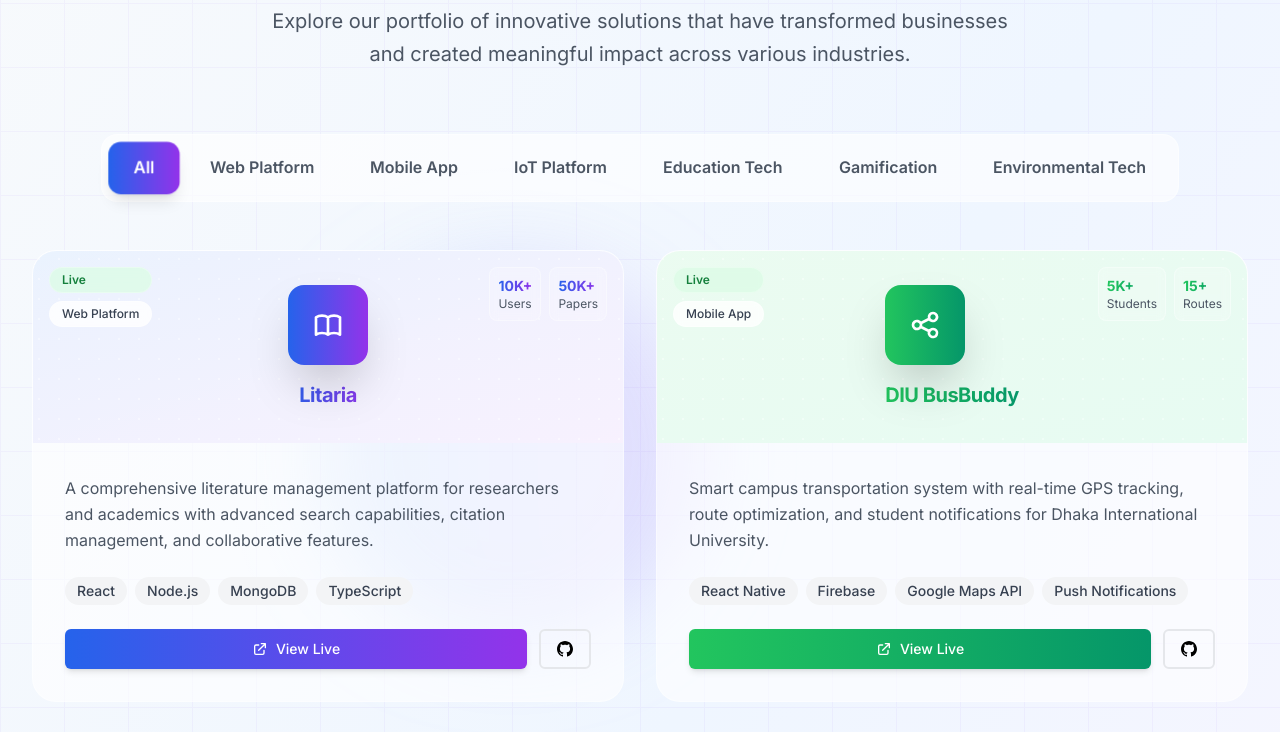
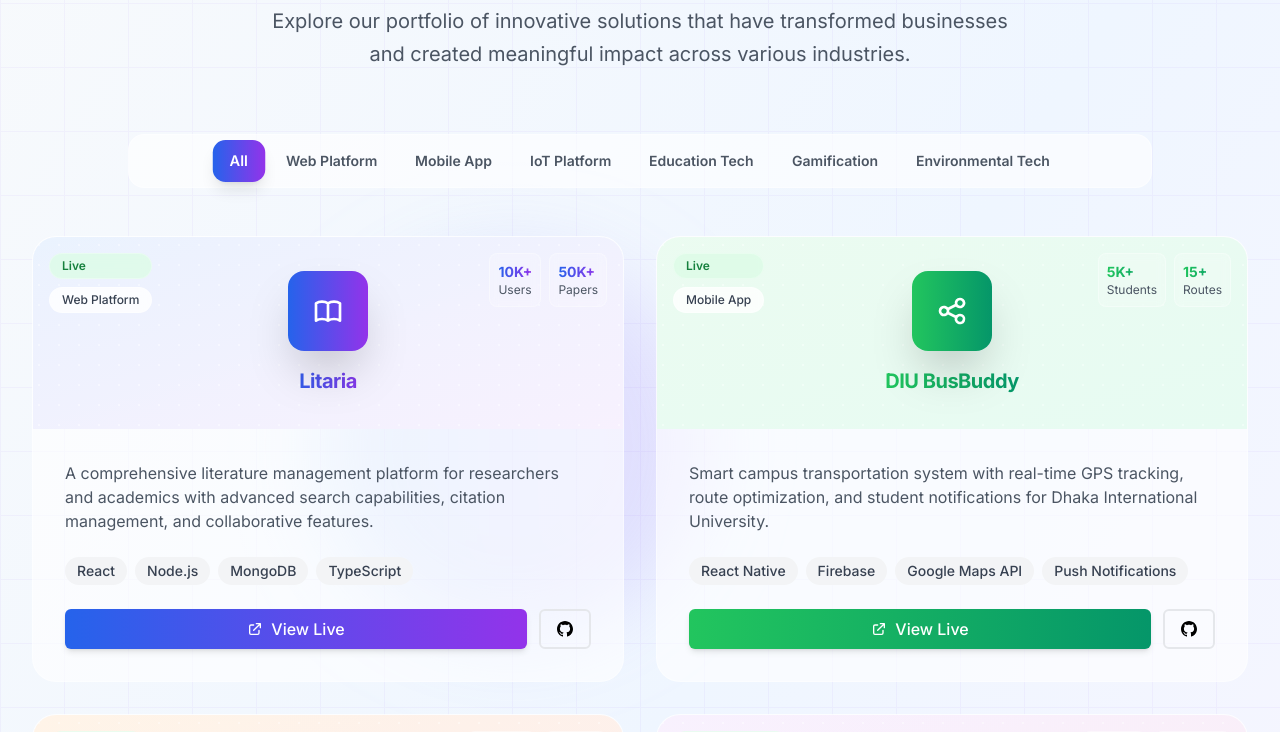
Before and after one commit to bitstreamofficial/bitstream, a Next.js app: page / in a window 1280 px wide. Shown: the part 2880-3612 px from the top of the page. Built offline with nearby package versions, Linux system fonts and the light colour scheme.

Commit message:
feat(ui): Enhance responsiveness of filter tabs and project grid in Projects and Services sections

```diff
--- a/components/sections/projects.tsx
+++ b/components/sections/projects.tsx
@@ -173,15 +173,18 @@ export function ProjectsSection() {
           </p>
         </div>
 
-        {/* Filter Tabs */}
+        {/* Filter Tabs - Responsive */}
         <div className={`flex justify-center mb-12 transition-all duration-1000 delay-600 ${isInView ? 'animate-fade-in-up' : 'opacity-0 translate-y-8'}`}>
-          <div className="bg-white/60 backdrop-blur-lg border border-white/40 rounded-2xl p-2 inline-flex gap-2">
+          <div className="w-full max-w-5xl">
+            {/* Mobile: Vertical layout */}
+            <div className="md:hidden">
+              <div className="bg-white/60 backdrop-blur-lg border border-white/40 rounded-2xl p-3 flex flex-col gap-2">
                 {categories.map((category, index) => (
                   <button
                     key={category}
                     onClick={() => setActiveFilter(category)}
                     className={`
-                  px-6 py-3 rounded-xl font-semibold transition-all duration-300 transform hover:scale-105
+                      px-4 py-3 rounded-xl font-semibold text-sm transition-all duration-300 transform hover:scale-105 whitespace-nowrap
                       ${activeFilter === category
                         ? 'bg-gradient-to-r from-blue-600 to-purple-600 text-white shadow-lg scale-105'
                         : 'text-gray-600 hover:text-gray-900 hover:bg-white/60'
@@ -195,8 +198,30 @@ export function ProjectsSection() {
               </div>
             </div>
 
-        {/* Projects Grid */}
-        <div className="grid lg:grid-cols-2 gap-8 mb-16">
+            {/* Tablet & Desktop: Single line */}
+            <div className="hidden md:flex bg-white/60 backdrop-blur-lg border border-white/40 rounded-2xl p-1.5 gap-1.5 justify-center">
+              {categories.map((category, index) => (
+                <button
+                  key={category}
+                  onClick={() => setActiveFilter(category)}
+                  className={`
+                    px-3 lg:px-4 py-2.5 rounded-xl font-semibold text-xs lg:text-sm transition-all duration-300 transform hover:scale-105 whitespace-nowrap
+                    ${activeFilter === category
+                      ? 'bg-gradient-to-r from-blue-600 to-purple-600 text-white shadow-lg scale-105'
+                      : 'text-gray-600 hover:text-gray-900 hover:bg-white/60'
+                    }
+                  `}
+                  style={{ animationDelay: `${index * 100}ms` }}
+                >
+                  {category}
+                </button>
+              ))}
+            </div>
+          </div>
+        </div>
+
+        {/* Projects Grid - Responsive */}
+        <div className="grid grid-cols-1 lg:grid-cols-2 gap-6 md:gap-8 mb-16">
           {filteredProjects.slice(0, visibleProjects).map((project, index) => (
             <div
               key={project.name}
@@ -206,7 +231,7 @@ export function ProjectsSection() {
               onMouseLeave={() => handleProjectHover(null)}
             >
               {/* Project Card */}
-              <div className="relative h-full bg-white/60 backdrop-blur-lg border border-white/40 rounded-3xl overflow-hidden transition-all duration-500 hover:bg-white/80 hover:scale-105 hover:shadow-2xl hover:shadow-black/10 cursor-pointer">
+              <div className="relative h-full bg-white/60 backdrop-blur-lg border border-white/40 rounded-2xl md:rounded-3xl overflow-hidden transition-all duration-500 hover:bg-white/80 hover:scale-105 hover:shadow-2xl hover:shadow-black/10 cursor-pointer">
 
                 {/* Hover Particles */}
                 {hoveredProject === index && (
@@ -229,7 +254,7 @@ export function ProjectsSection() {
                 )}
 
                 {/* Project Header */}
-                <div className={`relative h-48 bg-gradient-to-br ${project.bgColor} p-8 flex items-center justify-center overflow-hidden`}>
+                <div className={`relative h-40 sm:h-48 bg-gradient-to-br ${project.bgColor} p-6 sm:p-8 flex items-center justify-center overflow-hidden`}>
                   {/* Background Pattern */}
                   <div className="absolute inset-0 opacity-20">
                     <div className={`absolute inset-0 bg-gradient-to-br ${project.gradient} opacity-10`} />
@@ -239,22 +264,22 @@ export function ProjectsSection() {
                   {/* Project Icon */}
                   <div className="relative z-10 text-center">
                     <div className={`
-                      w-20 h-20 bg-gradient-to-r ${project.gradient} rounded-2xl flex items-center justify-center mb-4 shadow-2xl
+                      w-16 h-16 sm:w-20 sm:h-20 bg-gradient-to-r ${project.gradient} rounded-xl sm:rounded-2xl flex items-center justify-center mb-3 sm:mb-4 shadow-2xl mx-auto
                       transform transition-all duration-500 group-hover:scale-110 group-hover:rotate-12
                     `}>
-                      <svg className="w-8 h-8 text-white" fill="none" stroke="currentColor" viewBox="0 0 24 24">
+                      <svg className="w-6 h-6 sm:w-8 sm:h-8 text-white" fill="none" stroke="currentColor" viewBox="0 0 24 24">
                         <path strokeLinecap="round" strokeLinejoin="round" strokeWidth="2" d={project.icon} />
                       </svg>
                     </div>
-                    <h3 className={`text-xl font-bold text-transparent bg-clip-text bg-gradient-to-r ${project.gradient}`}>
+                    <h3 className={`text-lg sm:text-xl font-bold text-transparent bg-clip-text bg-gradient-to-r ${project.gradient}`}>
                       {project.name}
                     </h3>
                   </div>
 
                   {/* Status & Category Badges */}
-                  <div className="absolute top-4 left-4 flex flex-col gap-2">
+                  <div className="absolute top-3 sm:top-4 left-3 sm:left-4 flex flex-col gap-2">
                     <span className={`
-                      px-3 py-1 rounded-full text-xs font-semibold backdrop-blur-sm border border-white/30
+                      px-2 sm:px-3 py-0.5 sm:py-1 rounded-full text-[10px] sm:text-xs font-semibold backdrop-blur-sm border border-white/30
                       ${project.status === 'Live'
                         ? 'bg-green-100/80 text-green-700'
                         : 'bg-blue-100/80 text-blue-700'
@@ -262,44 +287,44 @@ export function ProjectsSection() {
                     `}>
                       {project.status}
                     </span>
-                    <span className="px-3 py-1 bg-white/80 backdrop-blur-sm text-gray-700 rounded-full text-xs font-medium border border-white/30">
+                    <span className="px-2 sm:px-3 py-0.5 sm:py-1 bg-white/80 backdrop-blur-sm text-gray-700 rounded-full text-[10px] sm:text-xs font-medium border border-white/30">
                       {project.category}
                     </span>
                   </div>
 
-                  {/* Floating Stats */}
-                  <div className="absolute top-4 right-4 flex gap-2">
+                  {/* Floating Stats - Hidden on small mobile */}
+                  <div className="hidden xs:flex absolute top-3 sm:top-4 right-3 sm:right-4 gap-1 sm:gap-2">
                     {Object.entries(project.stats).slice(0, 2).map(([key, value], statIndex) => (
-                      <div key={statIndex} className="bg-white/20 backdrop-blur-sm rounded-lg p-2 border border-white/30">
-                        <div className={`text-sm font-bold text-transparent bg-clip-text bg-gradient-to-r ${project.gradient}`}>
+                      <div key={statIndex} className="bg-white/20 backdrop-blur-sm rounded-lg p-1 sm:p-2 border border-white/30">
+                        <div className={`text-xs sm:text-sm font-bold text-transparent bg-clip-text bg-gradient-to-r ${project.gradient}`}>
                           {value}
                         </div>
-                        <div className="text-xs text-gray-600 capitalize">{key.replace('_', ' ')}</div>
+                        <div className="text-[10px] sm:text-xs text-gray-600 capitalize leading-tight">{key.replace('_', ' ')}</div>
                       </div>
                     ))}
                   </div>
                 </div>
 
                 {/* Project Content */}
-                <div className="p-8">
+                <div className="p-4 sm:p-6 md:p-8">
                   {/* Description */}
-                  <p className="text-gray-600 mb-6 leading-relaxed line-clamp-3">
+                  <p className="text-sm sm:text-base text-gray-600 mb-4 sm:mb-6 leading-relaxed line-clamp-3">
                     {project.description}
                   </p>
 
                   {/* Technologies */}
-                  <div className="mb-6">
+                  <div className="mb-4 sm:mb-6">
                     <div className="flex flex-wrap gap-2">
                       {project.technologies.slice(0, 4).map((tech, techIndex) => (
                         <span
                           key={techIndex}
-                          className="px-3 py-1 bg-gray-100 text-gray-700 rounded-full text-sm font-medium hover:bg-gray-200 hover:scale-105 transition-all duration-300 cursor-pointer"
+                          className="px-2 sm:px-3 py-1 bg-gray-100 text-gray-700 rounded-full text-xs sm:text-sm font-medium hover:bg-gray-200 hover:scale-105 transition-all duration-300 cursor-pointer"
                         >
                           {tech}
                         </span>
                       ))}
                       {project.technologies.length > 4 && (
-                        <span className="px-3 py-1 bg-gradient-to-r from-gray-100 to-gray-200 text-gray-600 rounded-full text-sm font-medium">
+                        <span className="px-2 sm:px-3 py-1 bg-gradient-to-r from-gray-100 to-gray-200 text-gray-600 rounded-full text-xs sm:text-sm font-medium">
                           +{project.technologies.length - 4} more
                         </span>
                       )}
@@ -307,10 +332,10 @@ export function ProjectsSection() {
                   </div>
 
                   {/* Action Buttons */}
-                  <div className="flex gap-3">
+                  <div className="flex flex-col xs:flex-row gap-3">
                     <Button
                       className={`
-                        flex-1 bg-gradient-to-r ${project.gradient} hover:shadow-lg text-white shadow-md
+                        flex-1 bg-gradient-to-r ${project.gradient} hover:shadow-lg text-white shadow-md text-sm sm:text-base
                         transform transition-all duration-300 hover:-translate-y-1 hover:scale-105 active:scale-95
                       `}
                     >
@@ -321,7 +346,7 @@ export function ProjectsSection() {
                     </Button>
                     <Button
                       variant="outline"
-                      className="group hover:bg-gray-50 border-2 hover:border-gray-300 transition-all duration-300 hover:scale-105"
+                      className="group hover:bg-gray-50 border-2 hover:border-gray-300 transition-all duration-300 hover:scale-105 text-sm sm:text-base px-4"
                     >
                       <svg className="w-4 h-4 group-hover:scale-110 group-hover:rotate-12 transition-all duration-300" fill="currentColor" viewBox="0 0 24 24">
                         <path d="M12 0c-6.626 0-12 5.373-12 12 0 5.302 3.438 9.8 8.207 11.387.599.111.793-.261.793-.577v-2.234c-3.338.726-4.033-1.416-4.033-1.416-.546-1.387-1.333-1.756-1.333-1.756-1.089-.745.083-.729.083-.729 1.205.084 1.839 1.237 1.839 1.237 1.07 1.834 2.807 1.304 3.492.997.107-.775.418-1.305.762-1.604-2.665-.305-5.467-1.334-5.467-5.931 0-1.311.469-2.381 1.236-3.221-.124-.303-.535-1.524.117-3.176 0 0 1.008-.322 3.301 1.23.957-.266 1.983-.399 3.003-.404 1.02.005 2.047.138 3.006.404 2.291-1.552 3.297-1.23 3.297-1.23.653 1.653.242 2.874.118 3.176.77.84 1.235 1.911 1.235 3.221 0 4.609-2.807 5.624-5.479 5.921.43.372.823 1.102.823 2.222v3.293c0 .319.192.694.801.576 4.765-1.589 8.199-6.086 8.199-11.386 0-6.627-5.373-12-12-12z"/>
```
Also changed, not shown: components/sections/services.tsx (+4 -4 lines). Lines whose indentation alone changed are shown as unchanged.
